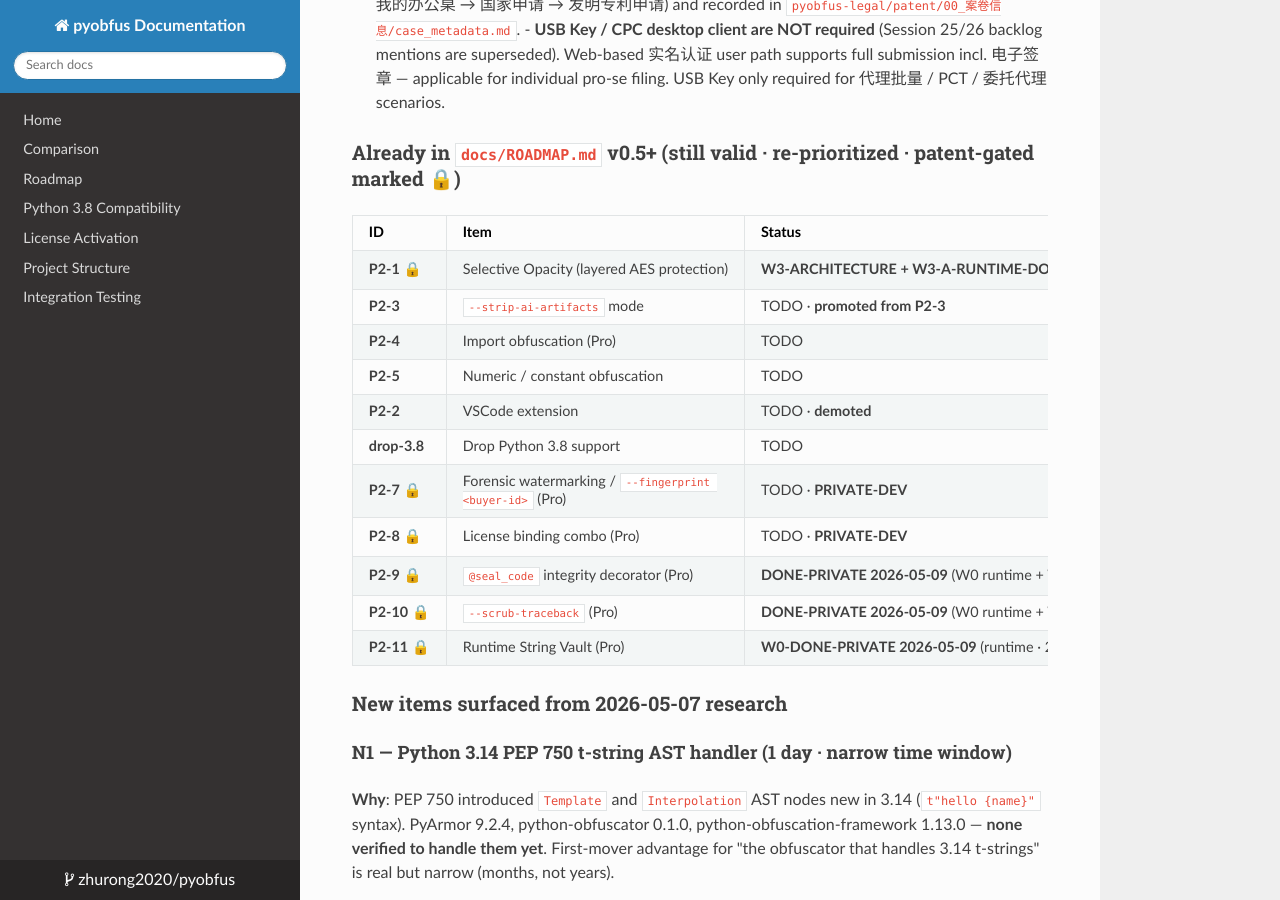
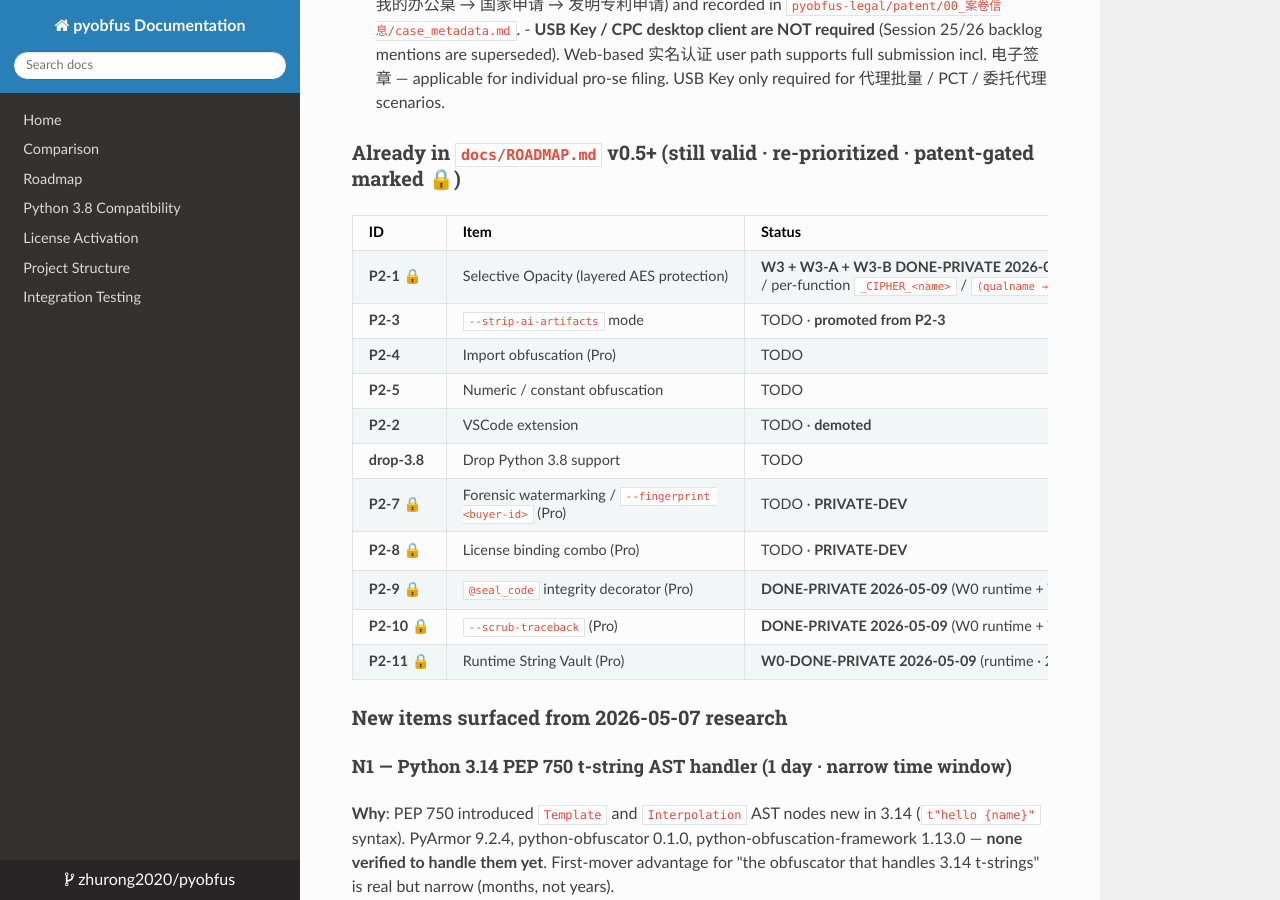
Before and after one commit to zhurong2020/pyobfus, an MkDocs documentation site: the page built from docs/POST_V0.4_TODO.md, in a window 1280 px wide and 900 px high, scrolled down 7025 px. Built offline with MkDocs 1.6.1, drawn with Linux system fonts in a browser that asks for light colours; nearby versions of some CDN libraries.

Commit message:
docs(POST_V0.4_TODO): P2-1 status sync (2026-05-09)
P2-1 row updated to reflect private-dev progress through 2026-05-09.
Mechanism details remain in private dev per Path C; see private
pyobfus-pro-dev repo for implementation specifics.

```diff
--- a/docs/POST_V0.4_TODO.md
+++ b/docs/POST_V0.4_TODO.md
@@ -203,7 +203,7 @@
 
 | ID | Item | Status | Re-prioritization rationale |
 |---|---|---|---|
-| **P2-1** 🔒 | Selective Opacity (layered AES protection) | **W3-ARCHITECTURE + W3-A-RUNTIME-DONE-PRIVATE 2026-05-09** (design doc + opacity/ scaffolding + 4-layer lattice + 3-channel API + L3 lazy-materialization runtime · 47 tests · 5 patent findings · build-pass AST transformer (W3-B) deferred ~3-5 days) | Patent target. Core philosophical differentiator. Main combination claim core. Implementation lives in private repo per Path C; ship to public on 申请号 receipt. |
+| **P2-1** 🔒 | Selective Opacity (layered AES protection) | **W3 + W3-A + W3-B DONE-PRIVATE 2026-05-09** (design doc + opacity/ scaffolding + 4-layer lattice + 3-channel API + L3 lazy-materialization runtime + build-pass AST transformer with per-layer dispatch / per-build `_LAYER_KEY` / per-function `_CIPHER_<name>` / `(qualname → Layer)` orchestrator interface · 88 P2-1 tests + 163 total · 9 patent findings · end-to-end round-trip working) | Patent target. Core philosophical differentiator. Main combination claim core. Implementation lives in private repo per Path C; ship to public on 申请号 receipt. |
 | **P2-3** | `--strip-ai-artifacts` mode | TODO · **promoted from P2-3** | Pairs naturally with new N3 (claude-skill preset); both serve "ship AI-generated code as IP" segment. Public-OK (Core feature, not patent-gated). |
 | **P2-4** | Import obfuscation (Pro) | TODO | Keep · closes PyArmor Pro feature gap. Public-OK (existing public Pro module category). |
 | **P2-5** | Numeric / constant obfuscation | TODO | Keep · small effort, fills gap. Public-OK (Core feature). |
```
